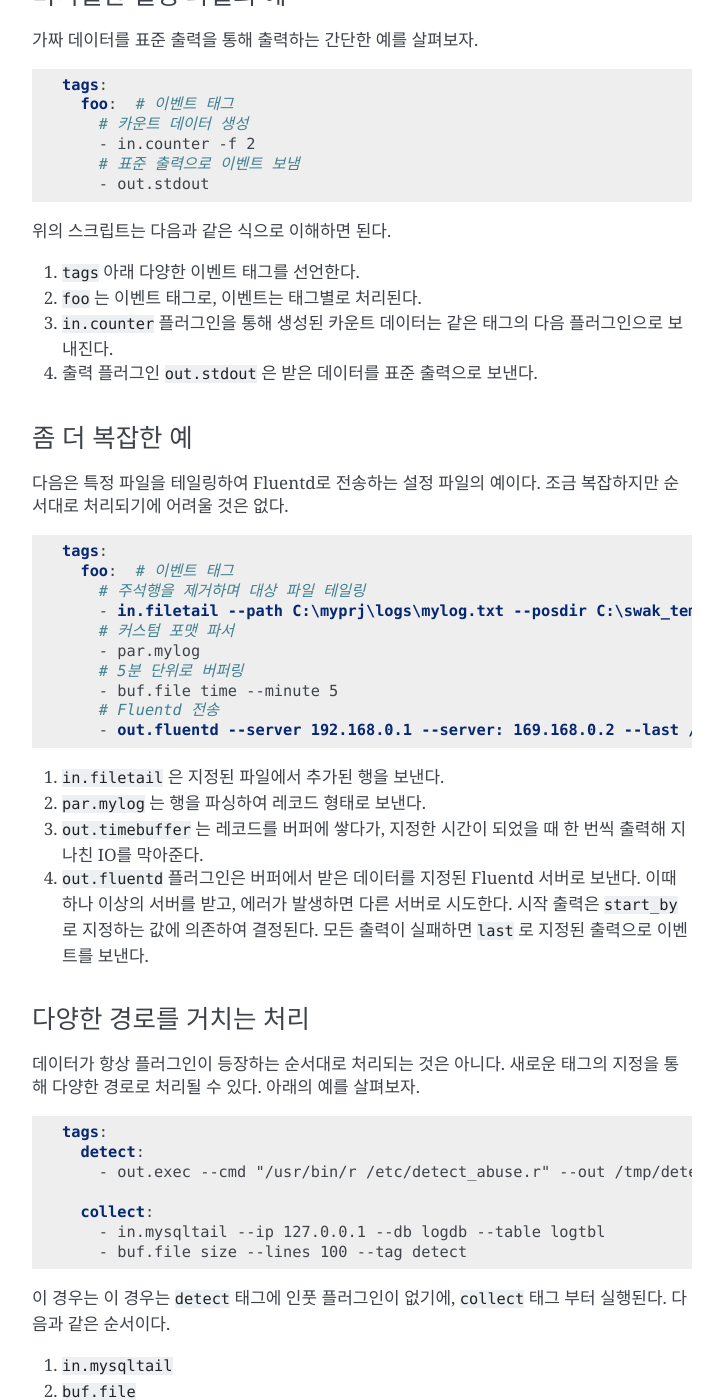
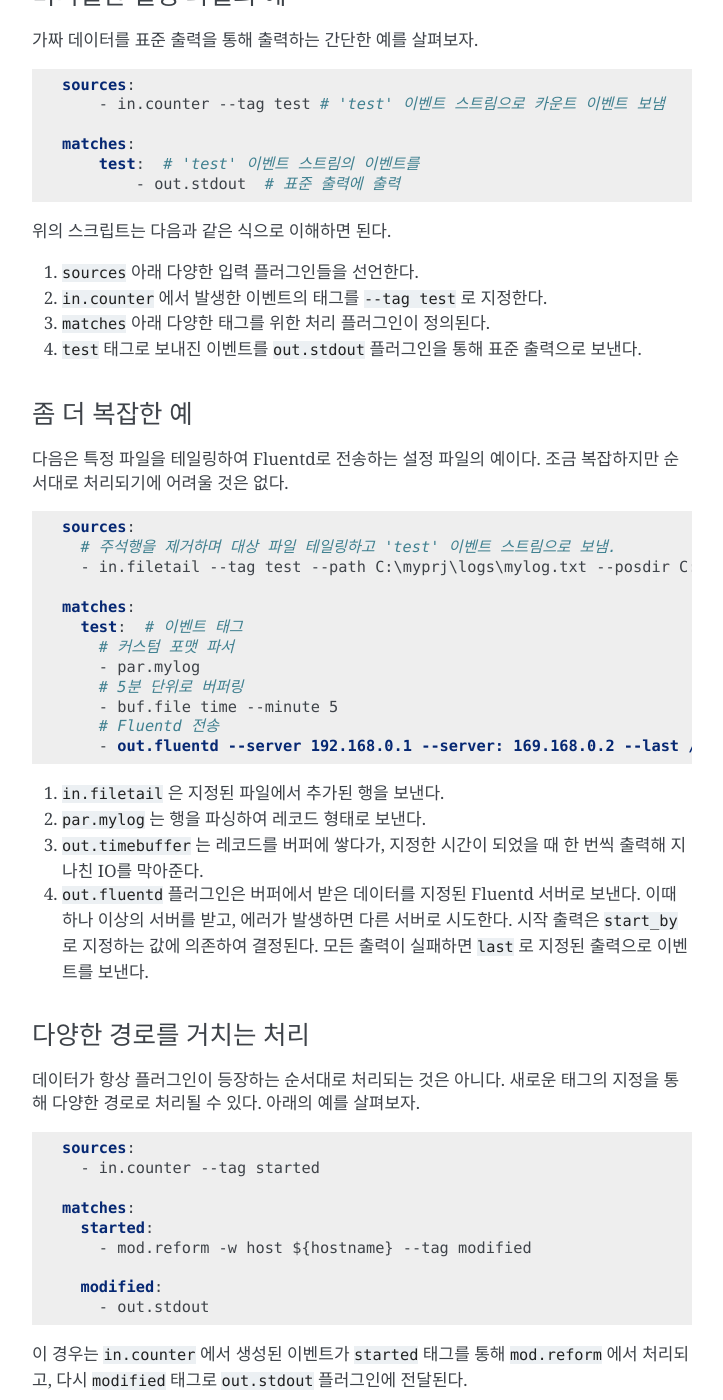
Before and after one commit to haje01/swak, a Sphinx documentation site: the page built from docs/quickstart.rst, in a window 1280 px wide and 1400 px high, scrolled down 2102 px. Shown: the whole window, without its empty margins (388-1111 px from the left). Built offline with Sphinx 7.4.7, drawn with Linux system fonts in a browser that asks for light colours; some of the changed text lies outside the part shown.

Commit message:
document thread model

```diff
--- a/docs/intro.rst
+++ b/docs/intro.rst
@@ -32,7 +32,7 @@
 플러그인 구조
 =============
 
-Swak은 어플리케이션의 기본 틀외 모든 기능들을 플러그인으로 구현한다. 플러그인은 크게 입력, 파서, 변경, 버퍼, 출력 그리고 명령 플러그인의 여섯가지 타입으로 나뉜다. 각 타입별 플러그인은 다음과 같은 패키지명 형식으로 시작한다.
+Swak은 어플리케이션의 기본 틀외 모든 기능들을 플러그인으로 구현한다. 플러그인은 크게 입력, 파서, 변경, 버퍼, 출력 그리고 명령 플러그인의 다섯가지 타입으로 나뉜다. 각 타입별 플러그인은 다음과 같은 패키지명 형식으로 시작한다.
 
 * 입력 플러그인 ``in.``
 * 파서 플러그인 ``par.``
--- a/docs/plugin.rst
+++ b/docs/plugin.rst
@@ -7,16 +7,15 @@
 .. important:: 플러그인은 표준(Standard) 플러그인과 외부(External) 플러그인으로 나눌 수 있다. 각각 Swak 소스 디렉토리의 ``stdplugins/`` 과 ``plugins/`` 디렉토리에 위치한다. Swak 코드와 함께 배포되는가의 차이일 뿐, 구조적으로는 동일하다.
 
 
-
 플러그인 규칙
 =============
 
-플러그인의 전체 이름(Full name)은 '접두어' + '이름' 형식을 갖는다.
+플러그인은 **접두사** 와 **이름** 을 갖는다.
 
-플러그인 접두어
+플러그인 접두사
 ---------------
 
-플러그인은 크게 입력, 파서, 변경, 버퍼, 출력 그리고 명령 플러그인의 여섯가지 타입으로 나뉜다. 각 타입별 플러그인은 다음과 같은 접두어를 갖는다.
+플러그인은 크게 입력, 파서, 변경, 버퍼, 출력 그리고 명령 플러그인의 다섯가지 타입으로 나뉜다. 각 타입별 플러그인은 다음과 같은 접두사를 갖는다.
 
 - 입력 플러그인: ``in.``
 - 파서 플러그인: ``par.``
@@ -36,16 +35,16 @@
 이 모듈안에 플러그인 클래스를 구현한다. 클래스 이름은 일반적인 파이썬 관례를 따른다.
 
 
-자격 이름의 이용
-----------------
+풀네임의 이용
+-------------
 
-Swak 커맨드 라인 명령에서 플러그인은 자격 이름으로 칭한다.
+플러그인 접두사와 이름을 '접두사.이름' 형식으로 함께 스는 것을 **풀네임(Fullname)** 으로 칭한다. Swak 커맨드 라인 명령에서 플러그인은 풀네임으로 사용한다.
 
 
-입/출력 플러그인 처리 흐름
---------------------------
+플러그인 처리 흐름
+------------------
 
-일반적으로 플러그인은 종류별로 다음과 같은 역할을 순서대로 수행한ㅗ다.
+일반적으로 플러그인은 종류별로 다음과 같은 역할을 순서대로 수행한다.
 
 - 입력: 데이터 소스에서 텍스트를 읽어서 라인을 반환하거나, 데이터를 생성하여 레코드를 변환
 - 파서: 라인을 파싱하여 key-value 형태의 레코드로 변환 (선택적)
@@ -66,6 +65,76 @@
 - 변경 플러그인(Modifier)은 파싱된 레코드에 변경을 가한다.
 
 .. tip:: 입력과 출력 플러그인은 각각 시작과 끝에 처리되지만, 나머지 종류의 플러그인 들은 꼭 이 순서대로 처리되는 것은 아니다. 새로운 태그 지정을 통해 다양한 순서로 처리될 수 있다.
+
+플러그인과 스레드
+=================
+
+Swak은 CPU의 멀티 코어를 효율적으로 이용하기 위해, 플러그인을 위한 별도 스레드를 생성한다. 다음과 같은 두가지 모델이 있다.
+
+
+개별 스레드 모델
+----------------
+
+Swak은 기본적으로 입력 플러그인 당 스레드 하나를 생성한다. `플러그인 처리 흐름`_ 에서 설명했던 것처럼, 생성된 스레드 별로 입력 플러그인이 먼저 실행되고 그 결과 이벤트를 이어지는 플러그인에서 처리한다.
+
+
+예를 들어 아래와 같은 설정파일이 있다면:
+
+.. code-block:: yaml
+
+    sources:
+      - in.file -f file1 --tag file1  # 스레드 1 생성 후 실행
+      - in.file -f file2 --tag file2  # 스레드 2 생성 후 실행
+
+    matches:
+      "file1":
+        - out.file -f out1  # 스레드 1에서 실행
+      "file2":
+        - out.file -f out2  # 스레드 2에서 실행
+
+
+``file1`` 과 ``file2`` 을 위해 모두 두 개의 스레드가 할당된다.
+
+
+병합 스레드 모델
+----------------
+
+여러 입력 플러그인에서 생성한 이벤트가 하나의 이벤트 태그 아래의 출력 플러그인으로 모여서 처리가 되는 경우이다. 이 경우 출력 플러그인을 위해 또 하나의 스레드가 생성된다. 즉, 2(입력 플러그인의 수) + 1(출력 플러그인)의 스레드가 생성된다.
+
+예를 들어 아래와 같은 설정파일이 있다면:
+
+
+.. code-block:: yaml
+
+    sources:
+      - in.file -f file1 --tag file  # 스레드 1 생성 후 실행
+      - in.file -f file2 --tag file  # 스레드 2 생성 후 실행
+
+    matches:
+      "file":
+        - out.file -f out  # 스레드 3에서 실행
+
+
+``file1`` 과 ``file2`` 의 입력을 위해 두 개, 그리고 ``file`` 에 병합된 출력을 위해 한 개, 모두 세 개의 스레드가 필요하다.
+
+출력전 플러그인의 처리
+^^^^^^^^^^^^^^^^^^^^^^
+
+병합 스레드 모델에서 출력전 수행할 플러그인이 있는 다음과 같은 경우:
+
+.. code-block:: yaml
+
+    sources:
+      - in.file -f file1 --tag file  # 스레드 1 생성 후 실행
+      - in.file -f file2 --tag file  # 스레드 2 생성 후 실행
+
+    matches:
+      "file":
+        - par.myparser     # 스레드 1, 2에서 각각 실행
+        - out.file -f out  # 스레드 3에서 실행
+
+
+``file1`` 과 ``file2`` 의 파싱 과정이 필요한데, 그것은 각 입력 플러그인과 같은 스레드 아래에서 수행되고, 그 결과가 출력 스레드에 모여서 출력된다.
 
 
 플러그인 파일 구성
--- a/docs/quickstart.rst
+++ b/docs/quickstart.rst
@@ -104,19 +104,19 @@
 
 .. code-block:: yaml
 
-    tags:
-      foo:  # 이벤트 태그
-        # 카운트 데이터 생성
-        - in.counter -f 2
-        # 표준 출력으로 이벤트 보냄
-        - out.stdout
+    sources:
+        - in.counter --tag test # 'test' 이벤트 스트림으로 카운트 이벤트 보냄
+
+    matches:
+        test:  # 'test' 이벤트 스트림의 이벤트를
+            - out.stdout  # 표준 출력에 출력
 
 위의 스크립트는 다음과 같은 식으로 이해하면 된다.
 
-1. ``tags`` 아래 다양한 이벤트 태그를 선언한다.
-2. ``foo`` 는 이벤트 태그로, 이벤트는 태그별로 처리된다.
-3. ``in.counter`` 플러그인을 통해 생성된 카운트 데이터는 같은 태그의 다음 플러그인으로 보내진다.
-4. 출력 플러그인 ``out.stdout`` 은 받은 데이터를 표준 출력으로 보낸다.
+1. ``sources`` 아래 다양한 입력 플러그인들을 선언한다.
+2. ``in.counter`` 에서 발생한 이벤트의 태그를 ``--tag test`` 로 지정한다.
+3. ``matches`` 아래 다양한 태그를 위한 처리 플러그인이 정의된다.
+4. ``test`` 태그로 보내진 이벤트를 ``out.stdout`` 플러그인을 통해 표준 출력으로 보낸다.
 
 좀 더 복잡한 예
 ---------------
@@ -125,10 +125,12 @@
 
 .. code-block:: yaml
 
-    tags:
-      foo:  # 이벤트 태그
-        # 주석행을 제거하며 대상 파일 테일링
-        - in.filetail --path C:\myprj\logs\mylog.txt --posdir C:\swak_temp\pos --encoding: cp949 --exclude ^\S*#.*
+    sources:
+      # 주석행을 제거하며 대상 파일 테일링하고 'test' 이벤트 스트림으로 보냄.
+      - in.filetail --tag test --path C:\myprj\logs\mylog.txt --posdir C:\swak_temp\p
+
+    matches:
+      test:  # 이벤트 태그
         # 커스텀 포맷 파서
         - par.mylog
         # 5분 단위로 버퍼링
@@ -149,28 +151,18 @@
 
 .. code-block:: yaml
 
-    tags:
-      detect:
-        - out.exec --cmd "/usr/bin/r /etc/detect_abuse.r" --out /tmp/detected.tsv
+    sources:
+      - in.counter --tag started
 
-      collect:
-        - in.mysqltail --ip 127.0.0.1 --db logdb --table logtbl
-        - buf.file size --lines 100 --tag detect
+    matches:
+      started:
+        - mod.reform -w host ${hostname} --tag modified
 
-이 경우는 이 경우는 ``detect`` 태그에 인풋 플러그인이 없기에, ``collect`` 태그 부터 실행된다. 다음과 같은 순서이다.
+      modified:
+        - out.stdout
 
-1. ``in.mysqltail``
-2. ``buf.file``
-3. ``out.exec``
 
-하나씩 살펴보자.
-
-1. 먼저 ``collect`` 태그의 ``in.mysqltail`` 플러그인이 지정된 MySQL DB의 테이블에서 추가되는 행을 태그로 보낸다.
-2. ``buf.file size`` 는 태그의 내용을 파일 버퍼에 쌓아두다가, 지정한 행 수가 되었을 때 모아서(청크) 다음 플러그인으로 전달해 지나친 IO 사용을 막아준다. 전달시에는 새로운 태그 ``detect`` 를 지정한다.
-3. ``detect`` 태그에서 ``out.exec`` 플러그인은 버퍼링된 청크를 받고
-4. 지정된 별도 프로세스에서 처리한 후, 그 결과를 출력 파일에 저장한다.
-
-.. note:: 각 태그는 입력 플러그인이 있다면 등장 순서대로 시작되고, 없다면 매칭되는 이벤트가 있을 때 시작된다.
+이 경우는 ``in.counter`` 에서 생성된 이벤트가 ``started`` 태그를 통해 ``mod.reform`` 에서 처리되고, 다시 ``modified`` 태그로 ``out.stdout`` 플러그인에 전달된다.
 
 
 설정 파일 테스트
```
